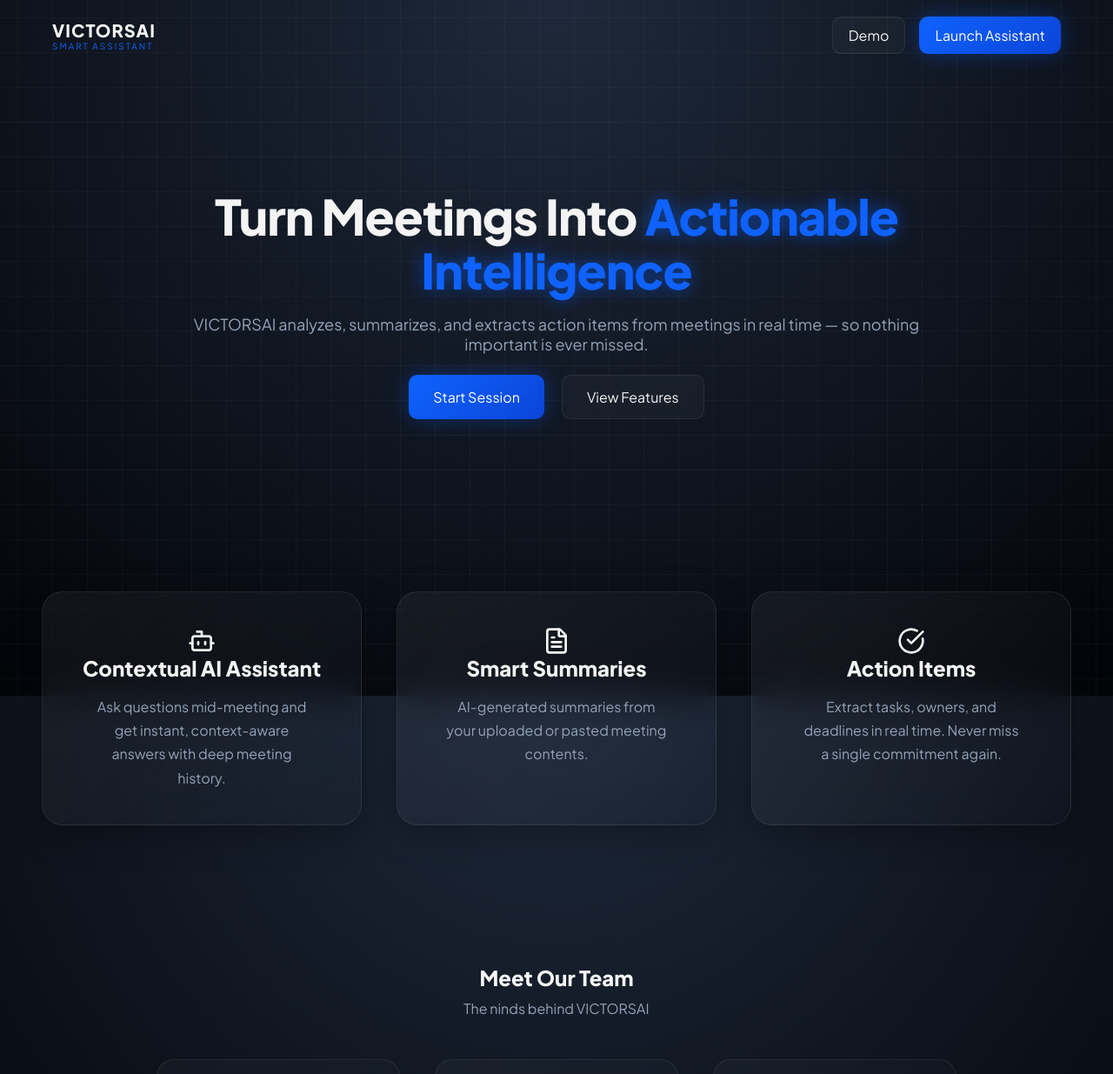
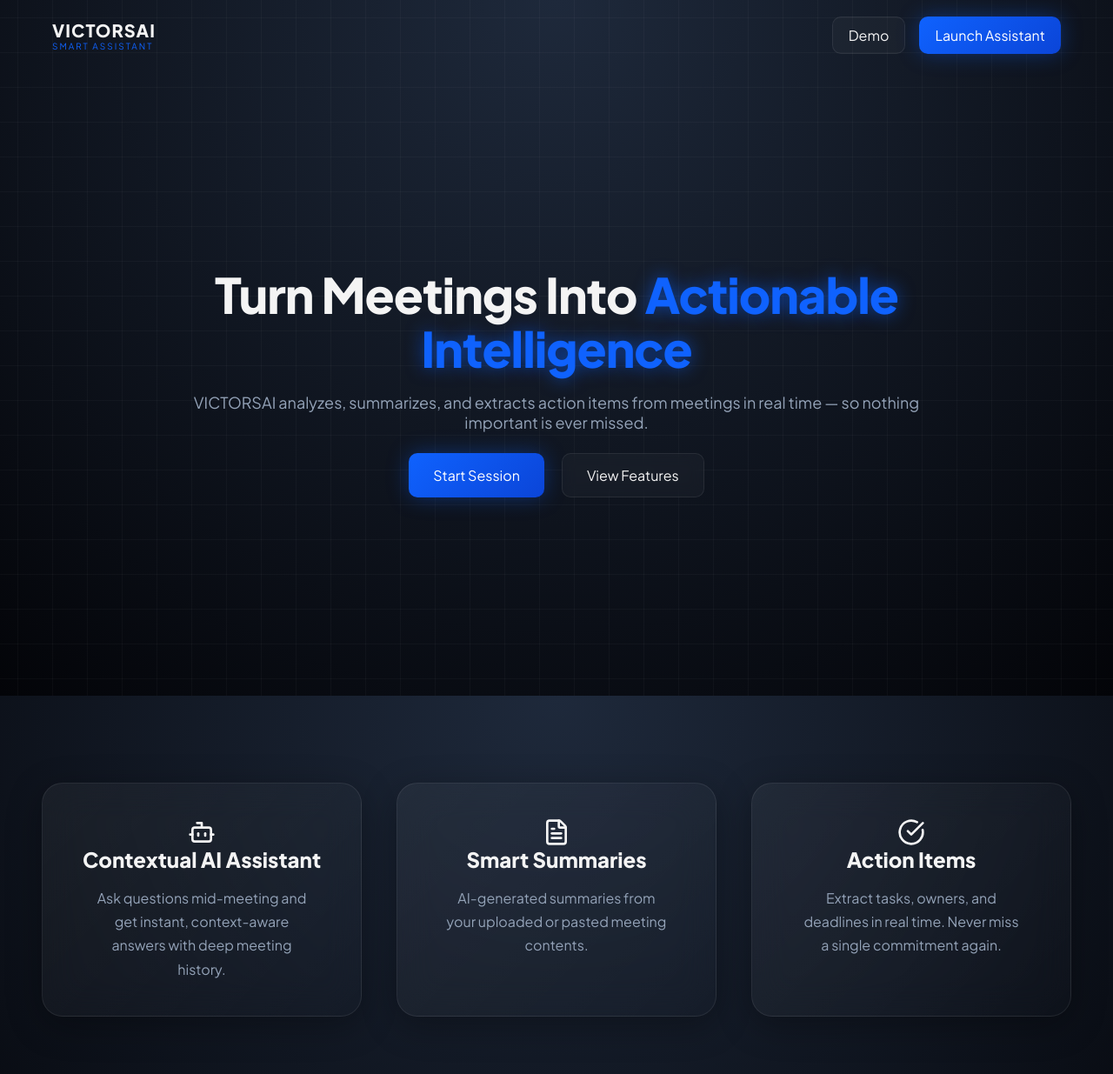
Before and after one commit to shafayatsaad/Smart_Meeting_Assistant_IBM_Hackathon, a website: page frontend/index.html in a window 1280 px wide. Shown: the top 1235 px of the page at 87% size. Drawn offline with nearby package versions, Linux system fonts and the light colour scheme.

Commit message:
Update styles.css

```diff
--- a/frontend/assets/css/styles.css
+++ b/frontend/assets/css/styles.css
@@ -126,8 +126,8 @@
 
 /* HERO */
 .hero {
-  padding-top: 60px; /* Reduced from 80px */
-  min-height: 80vh; /* Reduced from 100vh for compactness */
+  padding-top: 80px; /* Restored to original */
+  min-height: 100vh; /* Restored to full height */
   display: flex;
   align-items: center;
   justify-content: center;
@@ -159,7 +159,7 @@
 .hero-buttons { margin-top: 24px; display: flex; justify-content: center; gap: 20px; }
 
 /* FEATURES */
-.features { padding: 40px 48px 80px; display: grid; grid-template-columns: repeat(auto-fit, minmax(320px, 1fr)); gap: 40px; }
+.features { padding: 100px 48px 80px; display: grid; grid-template-columns: repeat(auto-fit, minmax(320px, 1fr)); gap: 40px; }
 .feature-card {
   background: linear-gradient(135deg, rgba(255,255,255,0.05), rgba(255,255,255,0.01));
   border: 1px solid var(--border);
```
